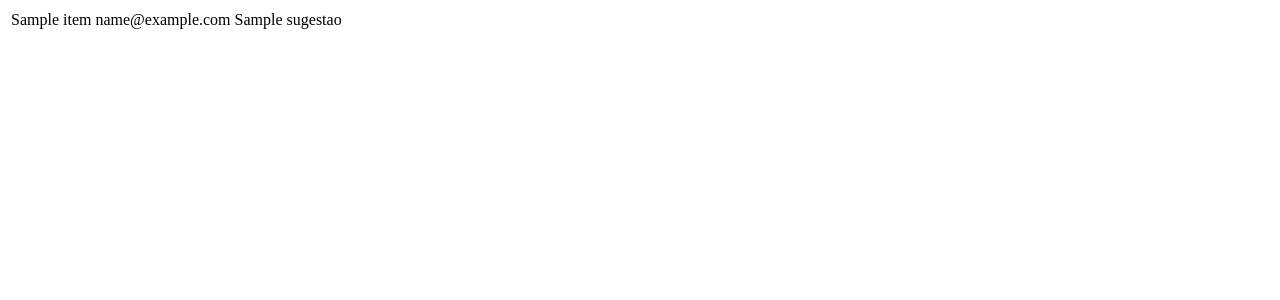
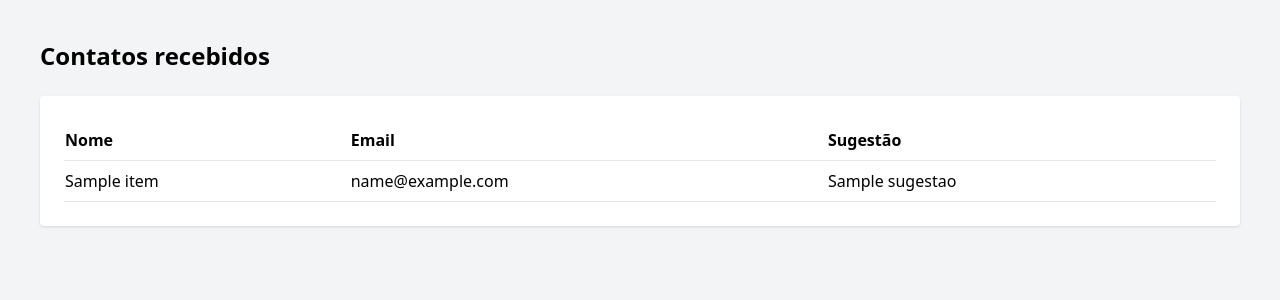
Before and after one commit to pamelaiwabuchi/universidade-unitev, a Flask app: template templates/admin.html in a window 1280 px wide. Shown: the top 300 px of the page. Run offline with Flask 3, Linux system fonts and the light colour scheme; the template is opened without the code that fills it: most values are stand-ins (such as "Sample title", 1, 10 or a date in 2020); some libraries are stand-ins or nearby versions.

Commit message:
feat: redesign admin page layout and improve table structure

```diff
--- a/templates/admin.html
+++ b/templates/admin.html
@@ -1,9 +1,29 @@
-<table>
-  {% for item in sugestoes %}
-    <tr>
-      <td>{{ item.nome }}</td>
-      <td>{{ item.email }}</td>
-      <td>{{ item.sugestao }}</td>
-    </tr>
-  {% endfor %}
-</table>
+<!DOCTYPE html>
+<html lang="pt-br">
+<head>
+    <meta charset="UTF-8">
+    <script src="https://cdn.tailwindcss.com"></script>
+    <title>Painel Administrativo - UniTeV</title>
+</head>
+<body class="bg-gray-100 p-10">
+    <h1 class="text-2xl font-bold mb-6">Contatos recebidos</h1>
+    <div class="bg-white p-6 rounded shadow">
+        <table class="w-full text-left">
+            <thead>
+                <tr class="border-b">
+                    <th class="py-2">Nome</th>
+                    <th class="py-2">Email</th>
+                    <th class="py-2">Sugestão</th>
+                </tr>
+            </thead>
+            <tbody>
+                <tr class="border-b">
+                    <td class="py-2">{{ item.nome }}</td>
+                    <td class="py-2">{{ item.email }}</td>
+                    <td class="py-2">{{ item.sugestao }}</td>
+                </tr>
+            </tbody>
+        </table>
+    </div>
+</body>
+</html>
```
